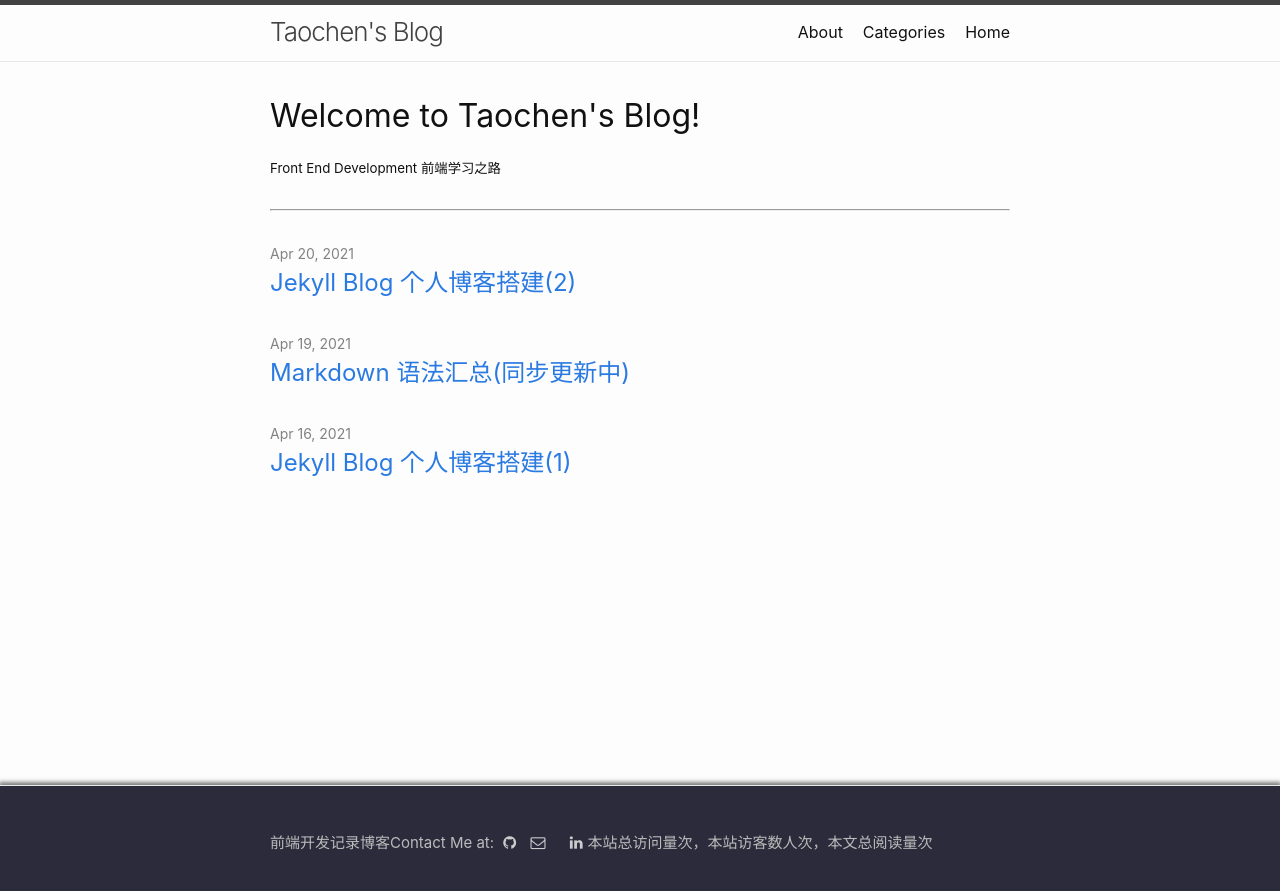
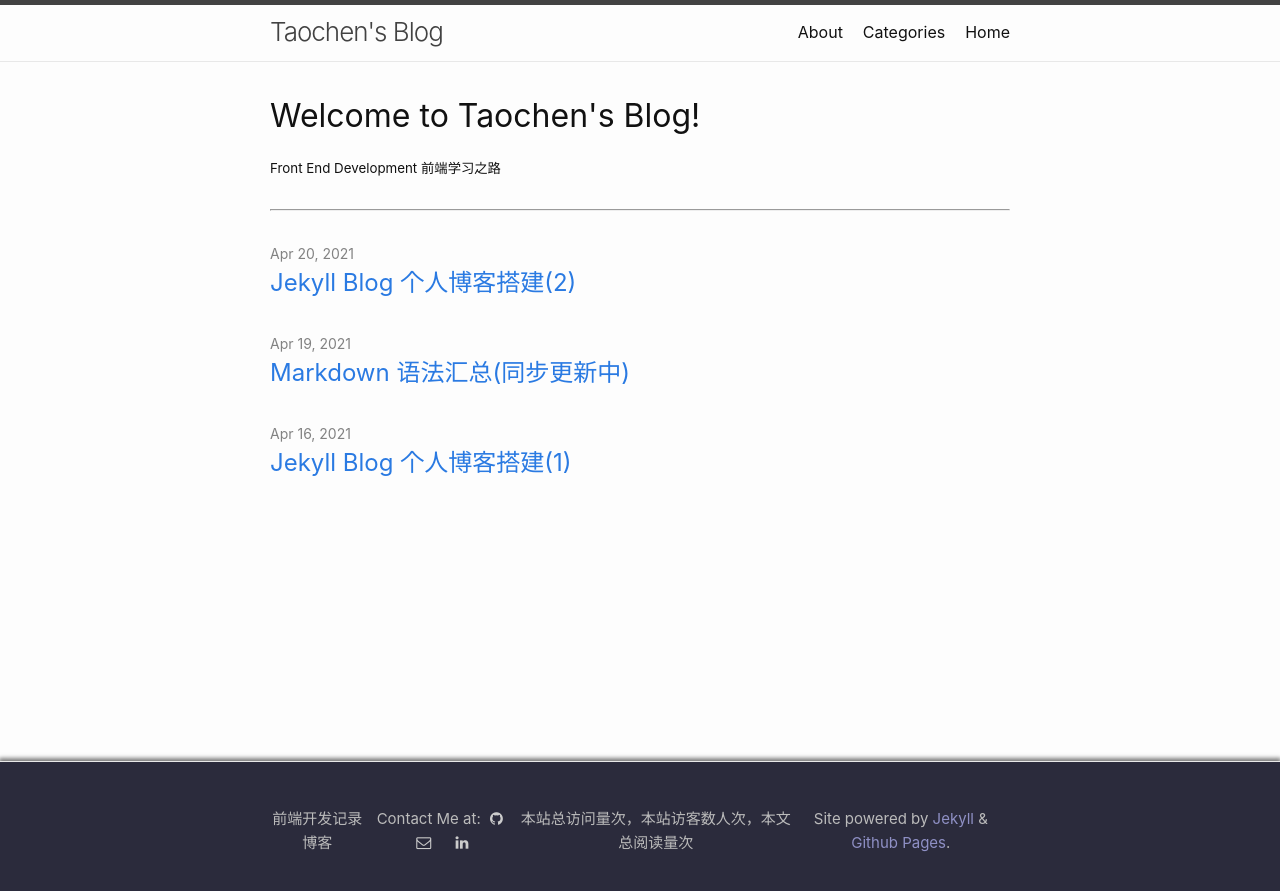
Before and after one commit to ThomasMental/ThomasMental.github.io, a Jekyll site: the page built from index.html, in a window 1280 px wide. Shown: the top 891 px of the page. Built offline with Jekyll 4.4.1, drawn with Linux system fonts in a browser that asks for light colours; comment, search, counter and statistics services are not loaded; a style sheet for code colours, icons or effects is not loaded.

Commit message:
Update footer.html

```diff
--- a/_includes/footer.html
+++ b/_includes/footer.html
@@ -20,6 +20,11 @@
     <p>
       本站总访问量<span id="busuanzi_value_site_pv"></span>次，本站访客数<span id="busuanzi_value_site_uv"></span>人次，本文总阅读量<span id="busuanzi_value_page_pv"></span>次
     </p>
+    <p class="power">
+      <span>
+        Site powered by <a href="https://jekyllrb.com/">Jekyll</a> & <a href="https://pages.github.com/">Github Pages</a>.
+      </span>
+    </p>
   </div>
 </footer>
 <script async src="//busuanzi.ibruce.info/busuanzi/2.3/busuanzi.pure.mini.js"></script>
```
